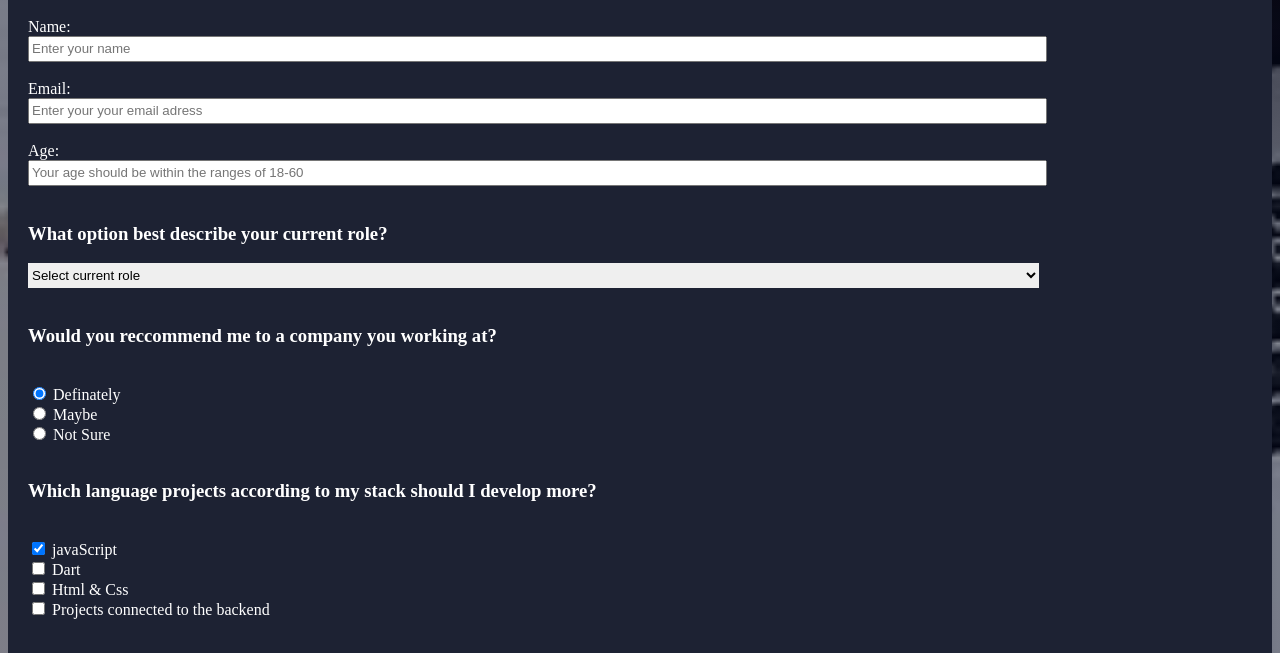
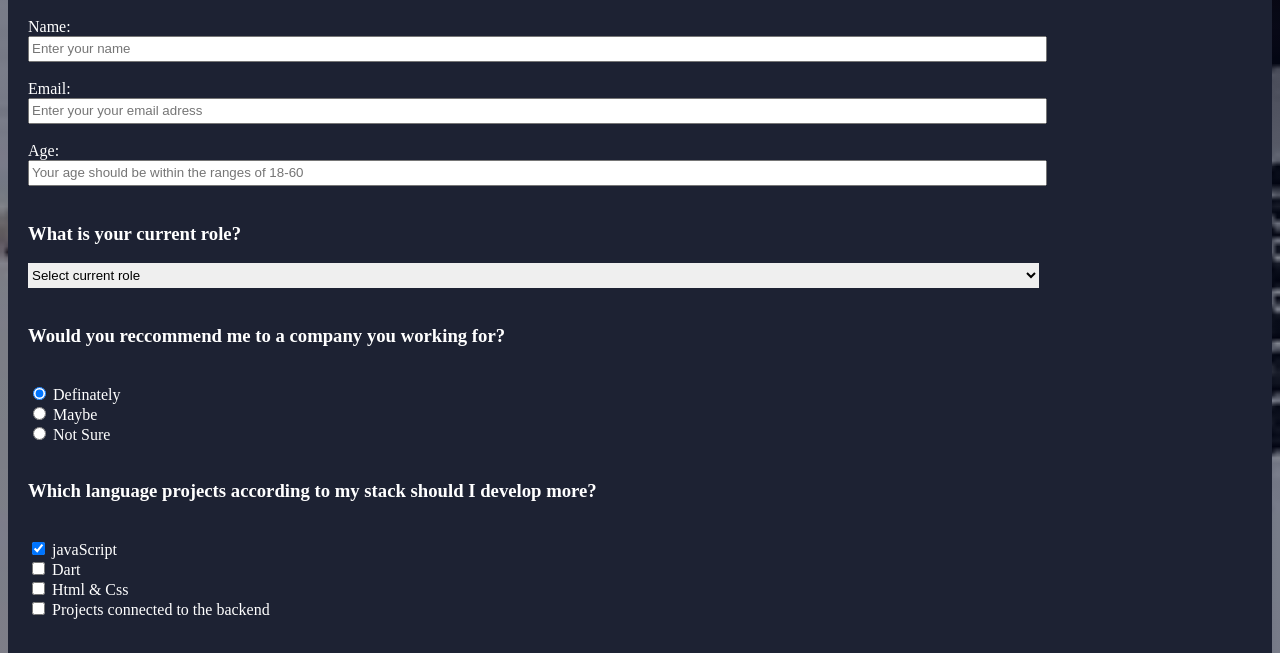
Before and after one commit to Promisemagoga/Survey-Form, a plain HTML site: page index.html in a window 1280 px wide. Shown: the part 128-781 px from the top of the page. Drawn offline with Linux system fonts and the light colour scheme.

Commit message:
Update index.html

```diff
--- a/index.html
+++ b/index.html
@@ -39,7 +39,7 @@
         <br>
         <div class="role">
             <label for="role">
-                <h3>What option best describe your current role?</h3>
+                <h3>What is your current role?</h3>
                 <select id="role" name="role" required>
                     <option value="">Select current role</option>
                     <option value="1">Software Developer</option>
@@ -53,7 +53,7 @@
         </div>
         <br>
         <div class="options">
-           <h3> Would you reccommend me to a company you working at?</h3>
+           <h3> Would you reccommend me to a company you working for?</h3>
             <br>
             <input type="radio" id="Definately" name="recommendation" checked>
             <label for="Definately">Definately</label>
```
